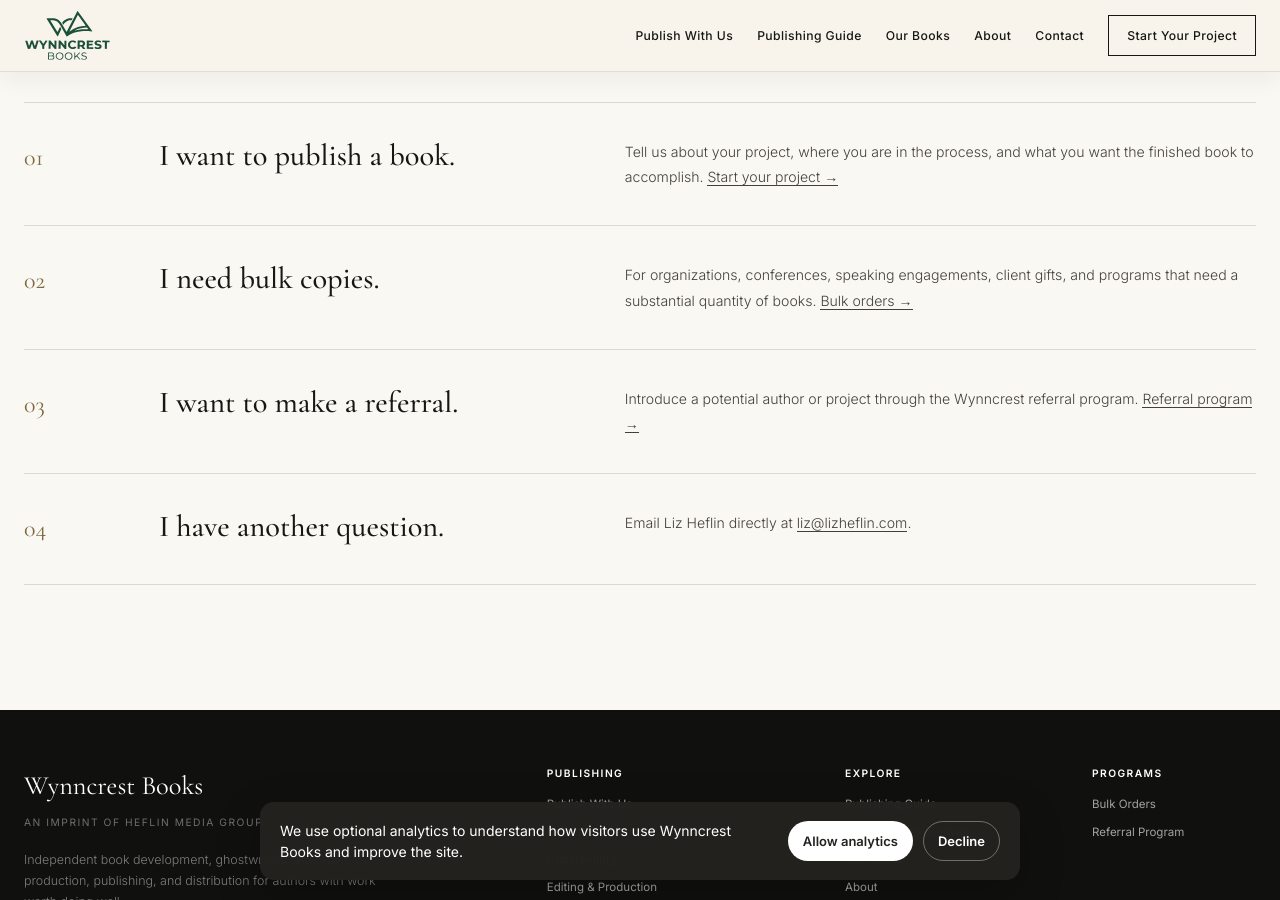
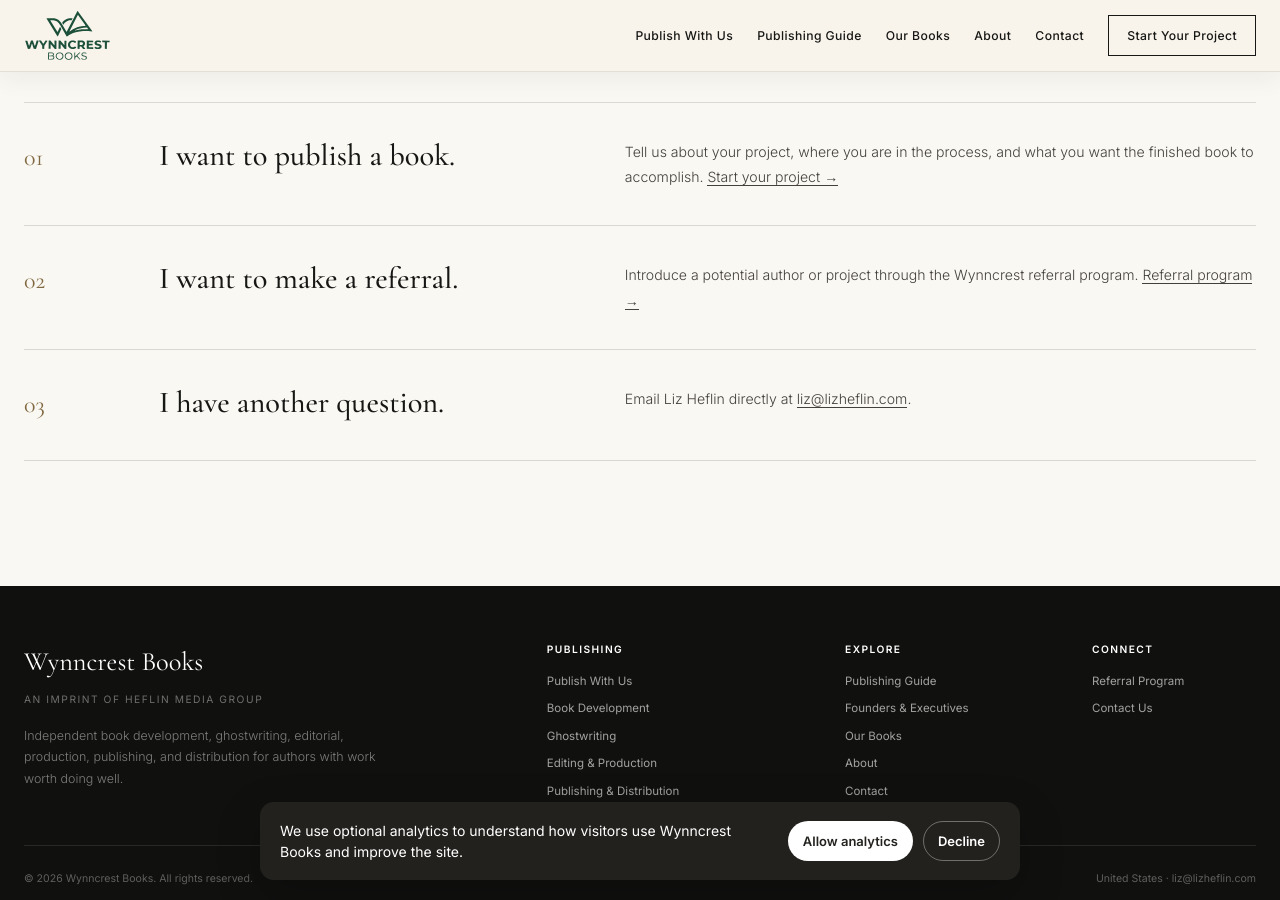
Before and after one commit to ryanheflin/wynncrest, a Jekyll site: the page contact/index.html, which Jekyll copies as it is, in a window 1280 px wide and 900 px high, scrolled down 536 px. Built offline with Jekyll 4.4.1, drawn with Linux system fonts in a browser that asks for light colours.

Commit message:
Temporarily hide bulk order offer
Remove bulk-order links and offer from the active site until Wynncrest has titles available for sale.

```diff
--- a/assets/js/site.js
+++ b/assets/js/site.js
@@ -172,14 +172,6 @@
     });
   });
 
-  document.querySelectorAll("a[href='/bulk-orders/'], a[href$='/bulk-orders/']").forEach(link => {
-    link.addEventListener("click", () => {
-      pushAnalyticsEvent("bulk_order_interest", {
-        link_text: link.textContent.trim(),
-        page_path: window.location.pathname
-      });
-    });
-  });
 
   document.querySelectorAll(".wynncrest-airtable-form").forEach(frame => {
     frame.addEventListener("load", () => {
--- a/components/footer.html
+++ b/components/footer.html
@@ -25,9 +25,9 @@
           <a href="/contact/">Contact</a>
         </div>
         <div>
-          <div class="footer-group-title">Programs</div>
-          <a href="/bulk-orders/">Bulk Orders</a>
+          <div class="footer-group-title">Connect</div>
           <a href="/referrals/">Referral Program</a>
+          <a href="/contact/">Contact Us</a>
         </div>
       </div>
     </div>
--- a/contact/index.html
+++ b/contact/index.html
@@ -31,14 +31,14 @@
 
   <meta charset="UTF-8" />
   <meta name="viewport" content="width=device-width, initial-scale=1.0" />
-  <title>Contact Wynncrest Books | Publishing, Referrals & Bulk Orders</title>
-  <meta name="description" content="Contact Wynncrest Books about publishing a book, bulk orders, referrals, or general publishing questions." />
+  <title>Contact Wynncrest Books | Publishing & Referrals</title>
+  <meta name="description" content="Contact Wynncrest Books about publishing a book, referrals, or general publishing questions." />
   <meta name="robots" content="index,follow,max-image-preview:large" />
   <link rel="canonical" href="https://wynncrestbooks.com/contact/" />
   <meta property="og:type" content="website" />
   <meta property="og:site_name" content="Wynncrest Books" />
-  <meta property="og:title" content="Contact Wynncrest Books | Publishing, Referrals & Bulk Orders" />
-  <meta property="og:description" content="Contact Wynncrest Books about publishing a book, bulk orders, referrals, or general publishing questions." />
+  <meta property="og:title" content="Contact Wynncrest Books | Publishing & Referrals" />
+  <meta property="og:description" content="Contact Wynncrest Books about publishing a book, referrals, or general publishing questions." />
   <meta property="og:url" content="https://wynncrestbooks.com/contact/" />
   <meta property="og:image" content="https://wynncrestbooks.com/assets/images/wynncrest-books.png" />
   <meta name="twitter:card" content="summary_large_image" />
@@ -59,9 +59,8 @@
 <section class="page-hero"><div class="container page-hero-grid reveal"><div><div class="eyebrow">Contact</div><h1>Start the right <em>conversation.</em></h1></div><div class="page-hero-copy">Different questions should have different paths. Choose the one that best matches why you are here.</div></div></section>
 <section class="page-section"><div class="container"><div class="simple-list">
 <div class="simple-list-item reveal"><div class="process-detail-number">01</div><h3>I want to publish a book.</h3><p>Tell us about your project, where you are in the process, and what you want the finished book to accomplish. <a class="inline-link" href="/publish/#application">Start your project →</a></p></div>
-<div class="simple-list-item reveal"><div class="process-detail-number">02</div><h3>I need bulk copies.</h3><p>For organizations, conferences, speaking engagements, client gifts, and programs that need a substantial quantity of books. <a class="inline-link" href="/bulk-orders/">Bulk orders →</a></p></div>
-<div class="simple-list-item reveal"><div class="process-detail-number">03</div><h3>I want to make a referral.</h3><p>Introduce a potential author or project through the Wynncrest referral program. <a class="inline-link" href="/referrals/">Referral program →</a></p></div>
-<div class="simple-list-item reveal"><div class="process-detail-number">04</div><h3>I have another question.</h3><p>Email Liz Heflin directly at <a class="inline-link" href="mailto:liz@lizheflin.com">liz@lizheflin.com</a>.</p></div>
+<div class="simple-list-item reveal"><div class="process-detail-number">02</div><h3>I want to make a referral.</h3><p>Introduce a potential author or project through the Wynncrest referral program. <a class="inline-link" href="/referrals/">Referral program →</a></p></div>
+<div class="simple-list-item reveal"><div class="process-detail-number">03</div><h3>I have another question.</h3><p>Email Liz Heflin directly at <a class="inline-link" href="mailto:liz@lizheflin.com">liz@lizheflin.com</a>.</p></div>
 </div></div></section>
   </main>
   <div id="site-footer"></div>
--- a/sitemap.xml
+++ b/sitemap.xml
@@ -12,7 +12,6 @@
   <url><loc>https://wynncrestbooks.com/publishing-distribution/</loc></url>
   <url><loc>https://wynncrestbooks.com/founders-executives/</loc></url>
   <url><loc>https://wynncrestbooks.com/guide/</loc></url>
-  <url><loc>https://wynncrestbooks.com/bulk-orders/</loc></url>
   <url><loc>https://wynncrestbooks.com/referrals/</loc></url>
   <url><loc>https://wynncrestbooks.com/contact/</loc></url>
   {% assign sorted_articles = site.articles | sort: "date" | reverse %}
```
Also changed, not shown: AI_VISIBILITY_CHECKLIST.md (+1 -1 lines), bulk-orders/index.html (+6 -66 lines).
